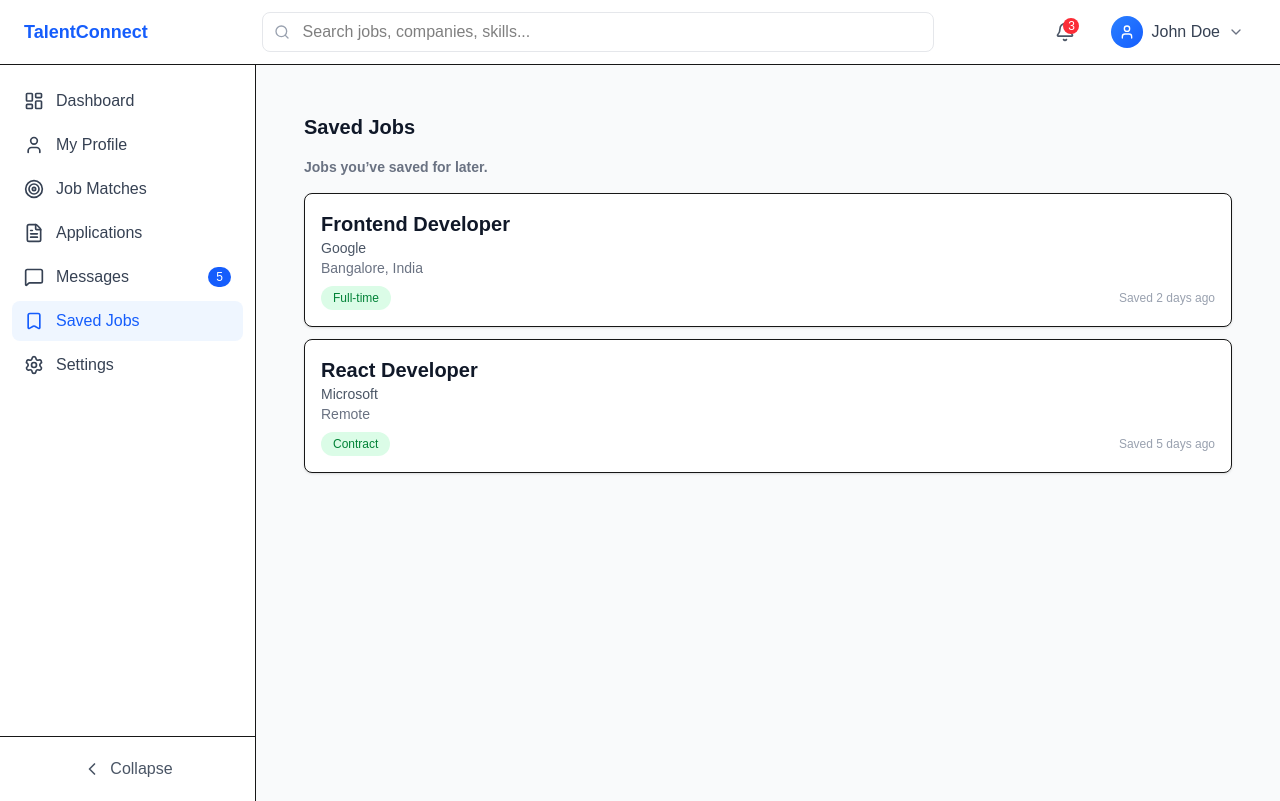
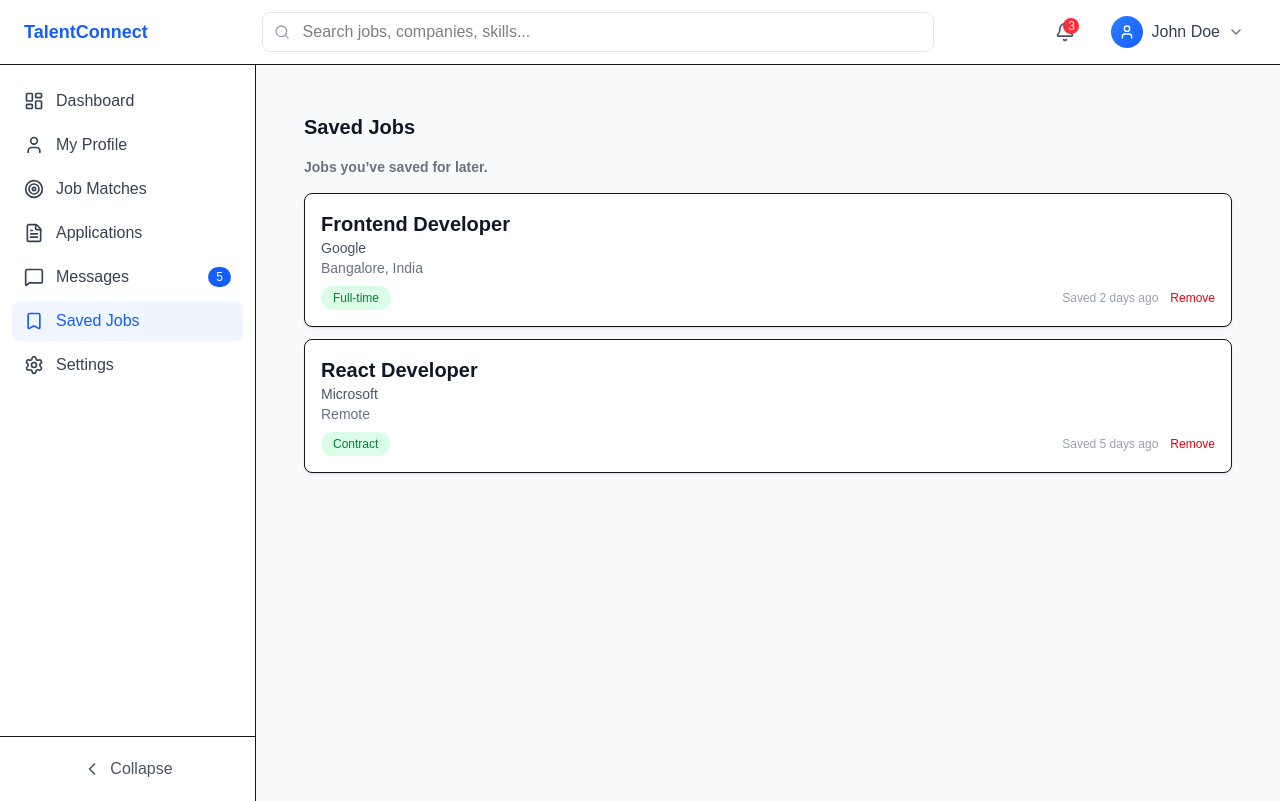
Before and after one commit to Azwin-1997/TalentConnect, a Next.js app: page /saved in a window 1280 px wide. Built offline with nearby package versions, Linux system fonts and the light colour scheme.

Commit message:
Add remove action to saved jobs page

```diff
--- a/app/(dashboard)/saved/page.tsx
+++ b/app/(dashboard)/saved/page.tsx
@@ -63,9 +63,13 @@ export default function SavedJobs() {
       location={job.location}
       jobType={job.jobType}
       savedAt={job.savedAt}
+      onRemove={() =>
+        setSavedJobs((prev) => prev.filter((j) => j.id !== job.id))
+      }
     />
   ))}
 </div>
+
     </div>
   );
 }
--- a/app/components/SavedJobsCard.tsx
+++ b/app/components/SavedJobsCard.tsx
@@ -4,6 +4,7 @@ interface SavedJobCardProps {
   location: string;
   jobType: string;
   savedAt: string;
+  onRemove: () => void;
 }
 
 export default function SavedJobCard({
@@ -12,6 +13,7 @@ export default function SavedJobCard({
   location,
   jobType,
   savedAt,
+  onRemove,
 }: SavedJobCardProps) {
   return (
     <div className="rounded-lg border p-4 bg-white shadow-sm">
@@ -24,9 +26,18 @@ export default function SavedJobCard({
           {jobType}
         </span>
 
-        <span className="text-xs text-gray-400">
-          Saved {savedAt}
-        </span>
+        <div className="flex items-center gap-3">
+          <span className="text-xs text-gray-400">
+            Saved {savedAt}
+          </span>
+
+          <button
+            onClick={onRemove}
+            className="text-xs font-medium text-red-600 hover:underline"
+          >
+            Remove
+          </button>
+        </div>
       </div>
     </div>
   );
```
Lines whose indentation alone changed are shown as unchanged.
